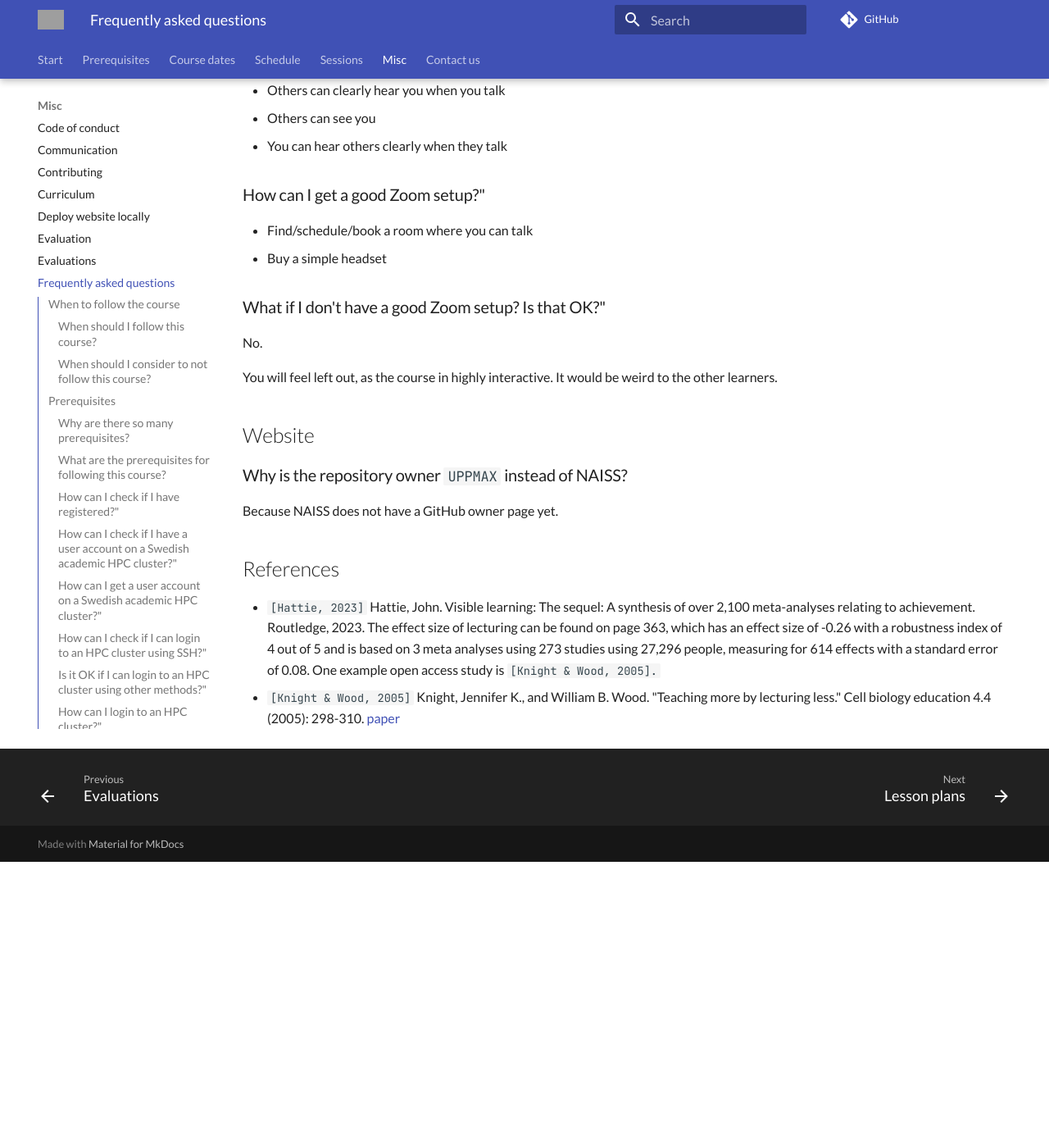
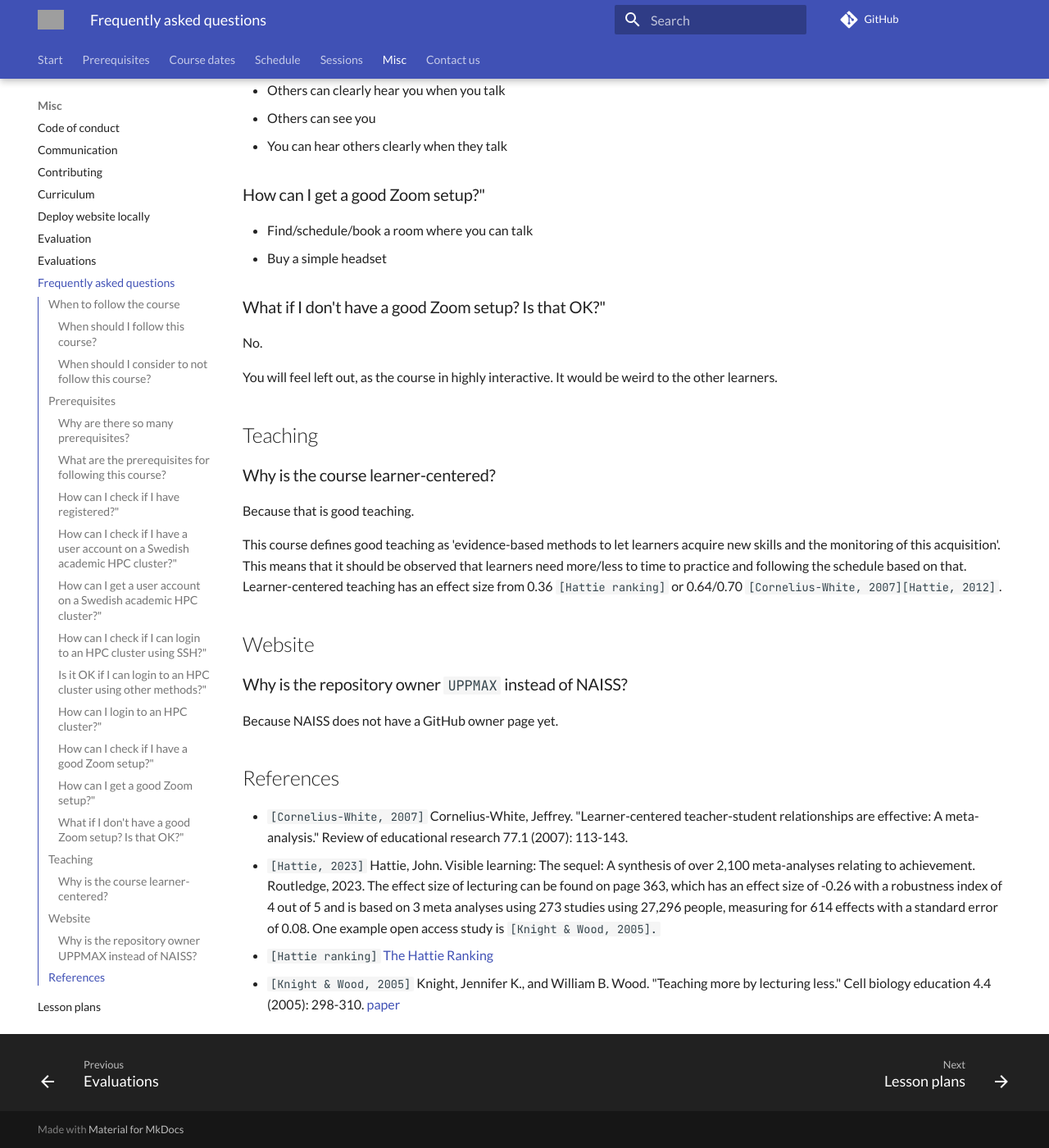
Before and after one commit to UPPMAX/naiss_file_transfer_course, an MkDocs documentation site: the page built from docs/faq/README.md, in a window 1280 px wide and 1400 px high, scrolled down 2333 px. Shown: the whole window at 82% size. Built offline with MkDocs 1.6.1 and Material for MkDocs 9.7.7, drawn with Linux system fonts in a browser that asks for light colours; comment, search, counter and statistics services are not loaded; before the commit the page ends 3384 px from its top, so only the background shows below that; grey boxes are pictures that could not be loaded.

Commit message:
Mention learner-centered teaching, fix #23

```diff
--- a/docs/faq/README.md
+++ b/docs/faq/README.md
@@ -137,6 +137,19 @@
 You will feel left out, as the course in highly interactive.
 It would be weird to the other learners.
 
+## Teaching
+
+### Why is the course learner-centered?
+
+Because that is good teaching.
+
+This course defines good teaching as 'evidence-based methods to let learners
+acquire new skills and the monitoring of this acquisition'.
+This means that it should be observed that learners need more/less to time
+to practice and following the schedule based on that. Learner-centered teaching
+has an effect size from 0.36 `[Hattie ranking]`
+or 0.64/0.70 `[Cornelius-White, 2007][Hattie, 2012]`.
+
 ## Website
 
 ### Why is the repository owner `UPPMAX` instead of NAISS?
@@ -145,6 +158,9 @@
 
 ## References
 
+- `[Cornelius-White, 2007]` Cornelius-White, Jeffrey.
+  "Learner-centered teacher-student relationships are effective:
+  A meta-analysis." Review of educational research 77.1 (2007): 113-143.
 - `[Hattie, 2023]` Hattie, John. Visible learning:
   The sequel: A synthesis of over 2,100 meta-analyses relating to achievement.
   Routledge, 2023. The effect size of lecturing can be found on page 363,
@@ -152,6 +168,7 @@
   and is based on 3 meta analyses using 273 studies using 27,296 people,
   measuring for 614 effects with a standard error of 0.08.
   One example open access study is `[Knight & Wood, 2005].`
+- `[Hattie ranking]` [The Hattie Ranking](https://visible-learning.org/hattie-ranking-influences-effect-sizes-learning-achievement/)
 - `[Knight & Wood, 2005]` Knight, Jennifer K., and William B. Wood.
   "Teaching more by lecturing less." Cell biology education 4.4 (2005): 298-310.
   [paper](https://www.lifescied.org/doi/full/10.1187/05-06-0082)
--- a/docs/schedule.md
+++ b/docs/schedule.md
@@ -8,6 +8,20 @@
 ---
 
 # Schedule
+
+!!! info "The course is learner-centered"
+
+    The course is learner-centered. This means that the pace is determined
+    be the learners (i.e. not by the clock).
+    The breaks are always on the time specified.
+
+    ???- question "Why is the course learner-centered?"
+
+        See [the frequently asked questions](faq/README.md)
+
+???- question "What are the course dates?"
+
+    See [the course dates](course_dates.md).
 
 Time  |Teacher|Topic
 ------|-------|-------------------------------------------------
```
